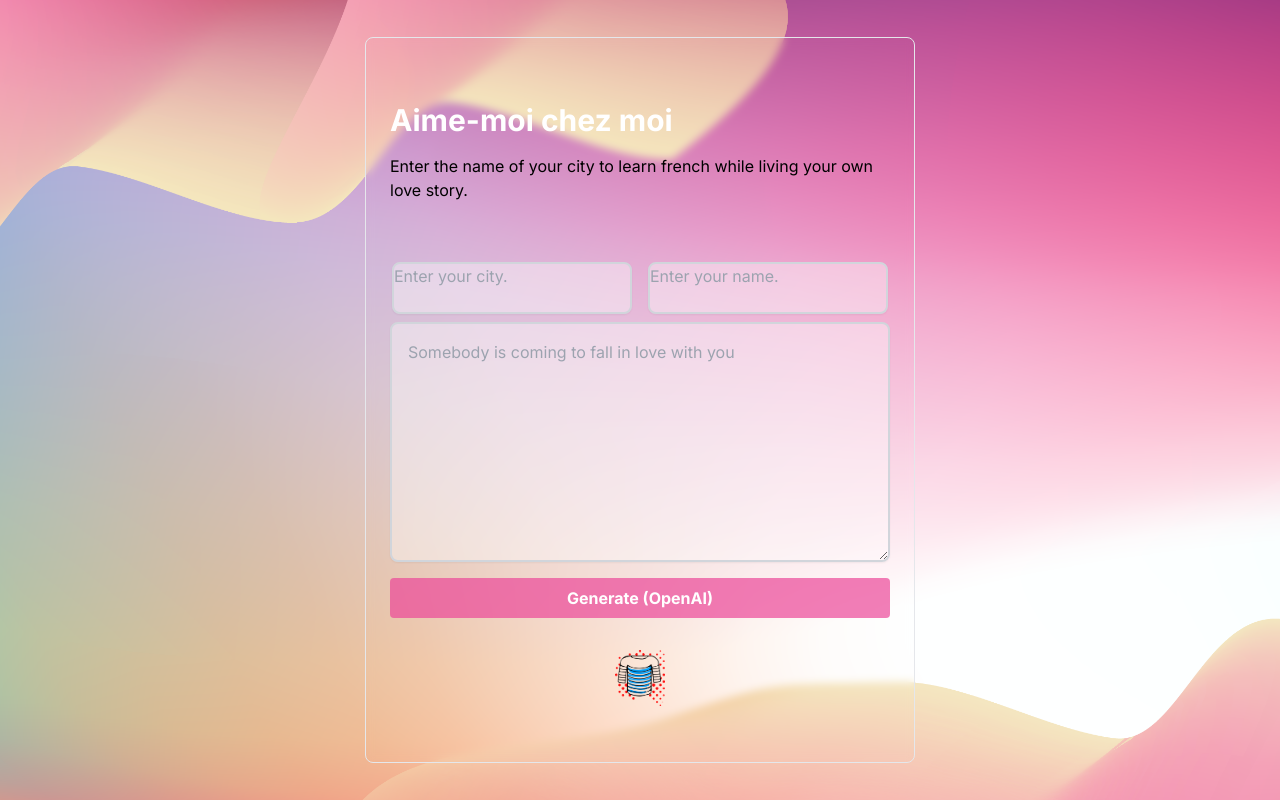
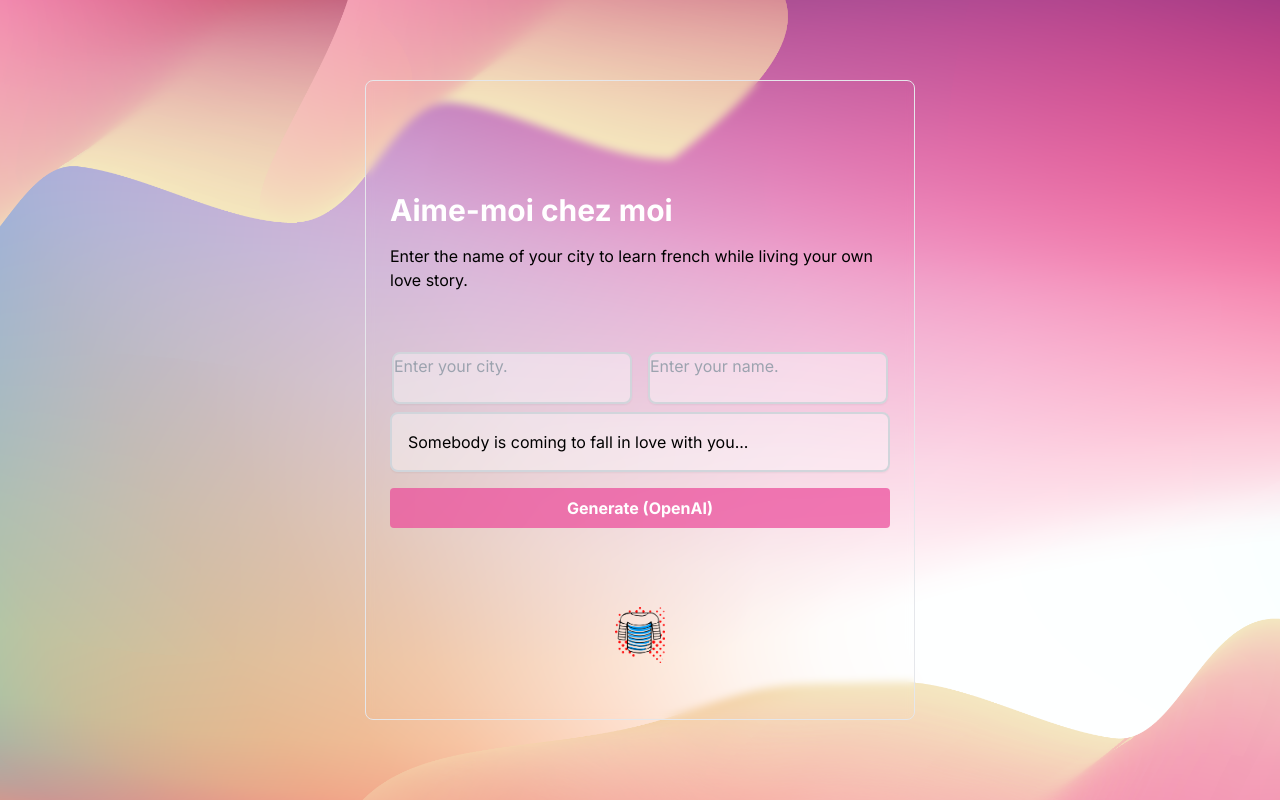
Before and after one commit to lmangall/love-letter, a Next.js app: page / in a window 1280 px wide. Built offline with nearby package versions, Linux system fonts and the light colour scheme.

Commit message:
non-editable output field

```diff
--- a/app/globals.css
+++ b/app/globals.css
@@ -17,6 +17,8 @@
   }
 }
  */
+
+
 
 .gradient-blue-sky {
   background-image: var(--gradient-stops-blue-sky);
--- a/app/page.tsx
+++ b/app/page.tsx
@@ -19,9 +19,9 @@ export default function Home() {
         objectFit="cover"
         alt="Background Image"
       />
-      <div className="p-6 backdrop-blur-sm bg-white-300/30 absolute top-1/2 left-1/2 transform translate-x-[-50%] translate-y-[-50%] rounded-lg border border-1 rgba(255, 255, 255, 0.1)">
-        <div className="relative flex flex-col justify-center items-center bg-gradient-radial">
-          <div className=" flex flex-col justify-center items-center bg-gradient-radial">
+      <div className="p-6 backdrop-blur-sm bg-white-300/30 fixed top-[10%] left-1/2 transform -translate-x-1/2 rounded-lg border border-1 rgba(255, 255, 255, 0.1) h-[80vh] overflow-hidden">
+        <div className="relative flex flex-col justify-center items-center bg-gradient-radial h-full">
+          <div className="flex flex-col justify-center items-center bg-gradient-radial overflow-y-auto w-full h-full">
             <div className="project-description-container mt-10">
               <h1 className="text-3xl text-white font-bold mb-4">
                 Aime-moi chez moi
@@ -43,12 +43,13 @@ export default function Home() {
                 onChange={(e) => setUserName(e.target.value)}
               />
             </div>
-            <textarea
-              className="bg-white bg-opacity-40 hover:bg-purple-100 hover:bg-opacity-20 w-[500px] p-4 text-base font-normal border-2 border-gray-300 rounded-lg shadow-sm focus:outline-none focus:border-pink-500 resize:none h-60 backdrop-blur-2xl"
-              placeholder="Somebody is coming to fall in love with you"
-              value={loveStory}
-              readOnly
-            />
+            <div
+              className="bg-white bg-opacity-40 hover:bg-purple-100 hover:bg-opacity-20 w-[500px] p-4 text-base font-normal border-2 border-gray-300 rounded-lg shadow-sm resize-none overflow-y-auto"
+              style={{ maxHeight: "50vh" }}
+              aria-readonly="true"
+            >
+              {loveStory || "Somebody is coming to fall in love with you..."}
+            </div>
             <Button onClick={() => fetchLoveStory(userCity, userName)}>
               Generate (OpenAI)
             </Button>
```
